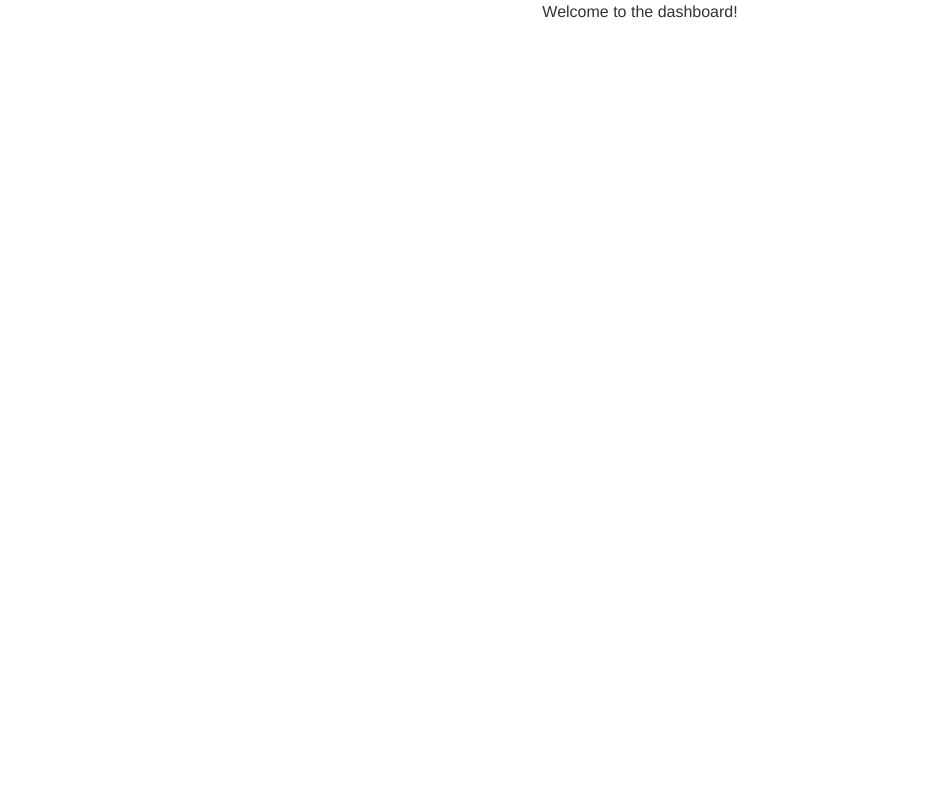
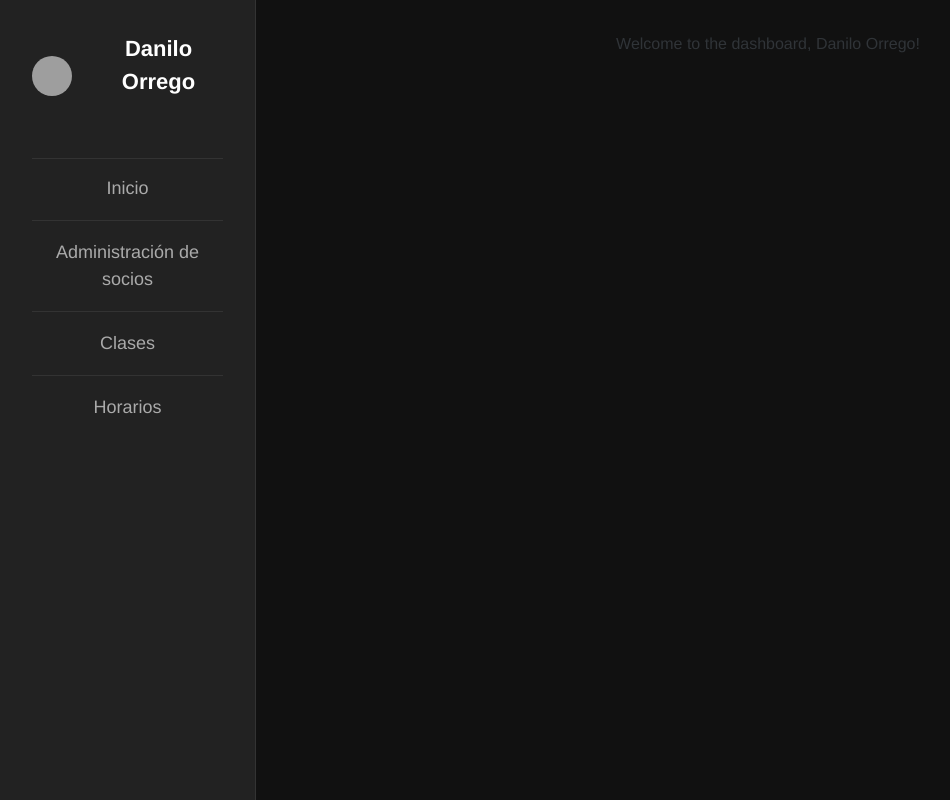
Before and after one commit to FitGoProject/fitgo-ui, a Vue app in the folder fitgo-ui/: page /user-dashboard in a window 1280 px wide. Shown: the whole page, without its empty margins (0-950 px from the left). Built offline with nearby package versions, Linux system fonts and the light colour scheme; grey boxes are pictures that could not be loaded.

Commit message:
Added dashboard basic UI
Added a basic minimalistic dark UI

```diff
--- /dev/null
+++ b/fitgo-ui/src/components/MainLayout.vue
@@ -0,0 +1,119 @@
+<template>
+    <div class="dashboard">
+      <div class="sidebar">
+        <div class="user-info">
+          <img class="avatar" src="https://www.w3schools.com/w3images/avatar2.png" alt="User Avatar" />
+          <h2 class="user-info">{{ username }}</h2>
+        </div>
+        <hr class="divider" />
+        <ul class="menu-list">
+          <li><router-link to="/user-dashboard">Inicio</router-link></li>
+          <hr class="divider" />
+          <li><router-link to="/user-management">Administración de socios</router-link></li>
+          <hr class="divider" />
+          <li>Clases</li>
+          <hr class="divider" />
+          <li>Horarios</li>
+        </ul>
+      </div>
+      <div class="main-content">
+        <router-view></router-view>
+      </div>
+    </div>
+  </template>
+
+  <script>
+  export default {
+    name: 'MainLayout',
+    data() {
+      return {
+        username: 'Danilo Orrego',
+      };
+    },
+  };
+  </script>
+
+  <style scoped>
+  body {
+    background-color: #111;
+    font-family: 'Inter', sans-serif;
+    color: #fff;
+    font-size: 16px;
+  }
+
+  .dashboard {
+    display: flex;
+    height: 100vh;
+  }
+
+  .sidebar {
+    width: 20%;
+    background-color: #222;
+    color: #fff;
+    padding: 2em;
+    box-sizing: border-box;
+    display: flex;
+    flex-direction: column;
+    justify-content: flex-start;
+    align-items: flex-start;
+    border-right: 1px solid #333;
+  }
+
+  .user-info {
+    display: flex;
+    align-items: center;
+    margin-bottom: 1em;
+  }
+
+  .user-info .avatar {
+    width: 40px;
+    height: 40px;
+    border-radius: 50%;
+    margin-right: 1em;
+  }
+
+  .user-info {
+    font-size: 22px;
+    font-weight: bold;
+    color: #fff;
+  }
+
+  .divider {
+    width: 100%;
+    height: 1px;
+    background-color: #333;
+    border: none;
+    margin: 1em 0;
+  }
+
+  .menu-list {
+    list-style-type: none;
+    padding: 0;
+    font-size: 18px;
+    width: 100%;
+  }
+
+  .menu-list li {
+    margin-bottom: 1em;
+    cursor: pointer;
+    color: #aaa;
+  }
+
+  .menu-list li:hover {
+    color: #fff;
+  }
+
+  .main-content {
+    width: 80%;
+    padding: 2em;
+    box-sizing: border-box;
+    overflow-y: auto;
+    background-color: #111;
+  }
+
+  .main-content h1 {
+    font-size: 28px;
+    font-weight: bold;
+    color: #fff;
+  }
+  </style>
--- a/fitgo-ui/src/components/UserDashboard.vue
+++ b/fitgo-ui/src/components/UserDashboard.vue
@@ -1,17 +1,23 @@
 <template>
   <div>
-      <h1>Welcome to the dashboard!</h1>
+    <h1>Welcome to the dashboard, {{ username }}!</h1>
     <!-- Place your dashboard content here -->
   </div>
 </template>
 
 <script>
 export default {
-    name: 'UserDashboard'   // Changed to multi-word name
+  name: 'UserDashboard',
+  data() {
+    return {
+      username: 'Danilo Orrego' // Set the default username directly in the data property
+    };
+  }
   // other options...
 }
 </script>
 
 <style scoped>
   /* Place your CSS styles here */
+  /* Only styles specific to the main content of this component */
 </style>
--- /dev/null
+++ b/fitgo-ui/src/components/UserManagement.vue
@@ -0,0 +1,18 @@
+<template>
+    <div>
+      <h1>Welcome to User Management!</h1>
+      <!-- Place your user management content here -->
+    </div>
+  </template>
+
+  <script>
+  export default {
+    name: 'UserManagement',
+    // other options...
+  }
+  </script>
+
+  <style scoped>
+    /* Place your CSS styles here */
+    /* Only styles specific to the main content of this component */
+  </style>
--- a/fitgo-ui/src/router.js
+++ b/fitgo-ui/src/router.js
@@ -1,6 +1,8 @@
 import { createRouter, createWebHistory } from 'vue-router';
 import LoginPage from './components/LoginPage.vue';
+import MainLayout from './components/MainLayout.vue';
 import UserDashboard from './components/UserDashboard.vue';
+import UserManagement from './components/UserManagement.vue';
 
 const routes = [
   {
@@ -10,8 +12,25 @@ const routes = [
   },
   {
     path: '/user-dashboard',
-    name: 'user-dashboard',
-    component: UserDashboard,
+    component: MainLayout,
+    children: [
+      {
+        path: '',
+        name: 'user-dashboard',
+        component: UserDashboard,
+      }
+    ]
+  },
+  {
+    path: '/user-management',
+    component: MainLayout,
+    children: [
+      {
+        path: '',
+        name: 'user-management',
+        component: UserManagement,
+      }
+    ]
   },
   // other routes...
 ];
```
Lines whose indentation alone changed are shown as unchanged.
